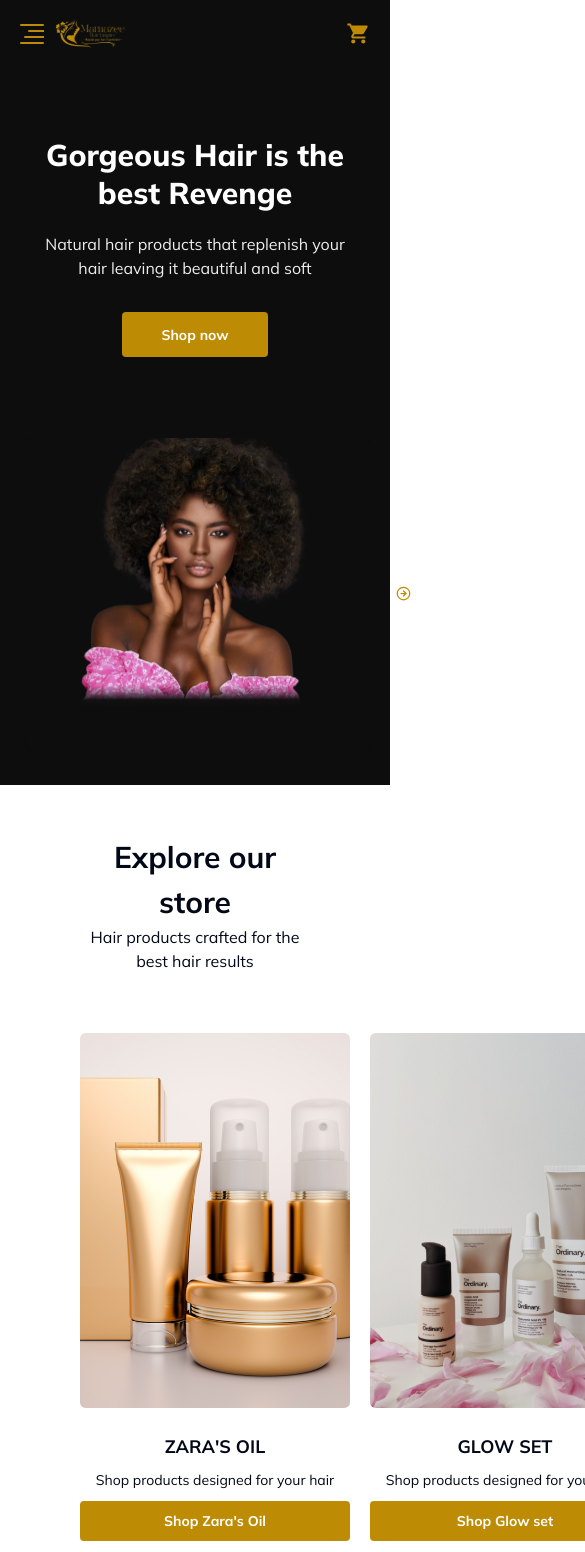
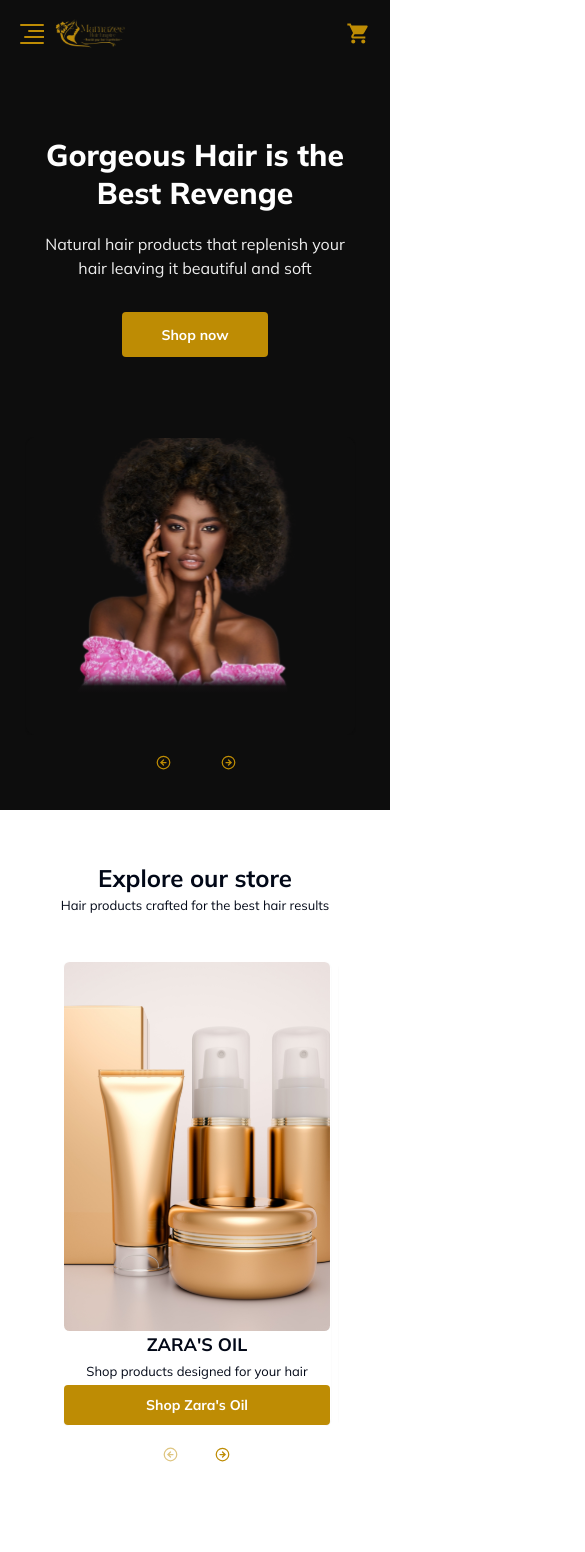
Before and after one commit to Perpy-del/MamaZee, a Next.js app: page / in a window 390 px wide. Shown: the top 1552 px of the page, 585 px wide, since content can reach past the window. Built offline with nearby package versions, Linux system fonts and the light colour scheme.

Commit message:
feat: responsiveness for explore shop section

```diff
--- a/components/Explore.tsx
+++ b/components/Explore.tsx
@@ -6,7 +6,7 @@
 
 const Explore = (props: Props) => {
   return (
-    <div className='px-[80px] pt-[50px] pb-[80px]'>
+    <div className='md:px-[80px] lg:px-[60px] pt-[50px] pb-[80px] sm:px-[20px] mdg:px-[30px]'>
       <ExploreShop />
       <ExploreTreatment />
     </div>
--- a/components/ExploreSection/ExploreShop.tsx
+++ b/components/ExploreSection/ExploreShop.tsx
@@ -1,40 +1,105 @@
+/* eslint-disable @next/next/no-img-element */
 import React from 'react';
 import { exploreCards } from './data';
-import Image from 'next/image';
 import { Button } from '../ui/button';
+import { Card, CardShopContent } from '@/components/ui/card';
+import {
+  Carousel,
+  CarouselContent,
+  // CarouselItem,
+  CarouselShopItem,
+  CarouselNext,
+  CarouselPrevious,
+} from '@/components/ui/carousel';
 
 type Props = {};
 
 const ExploreShop = (props: Props) => {
   return (
-    <div>
-      <div className='pb-[60px] text-center'>
-        <h1 className='text-[30px] font-bold'>Explore our store</h1>
-        <h4>Hair products crafted for the best hair results</h4>
+    <>
+      <div className="md:pb-[30px] sm:pb-[45px] text-center">
+        <h1 className="text-[30px] font-bold sm:text-[24px]">
+          Explore our store
+        </h1>
+        <h4 className="sm:text-[13px]">
+          Hair products crafted for the best hair results
+        </h4>
       </div>
-      <div className='flex gap-[20px]'>
-        {exploreCards.map((card, index) => {
+      <>
+        {/* Desktop Version */}
+        <div className="flex md:justify-between mdl:justify-evenly mdg:justify-around mx-auto p-[50px] sm:hidden mdl:flex flex-wrap mdl:pl-[10px] pr-[5px]">
+          {exploreCards.map((card, index: number) => {
             return (
-            <div key={index} className='flex flex-col'>
-              <div className='w-[270px] h-[400px] transform duration-500 ease-in-out cursor-pointer hover:scale-105'>
-              <Image
+              <div
+                key={index}
+                className="flex flex-col items-center gap-5 pb-12"
+              >
+                <div className="transform duration-500 ease-in-out cursor-pointer hover:scale-105">
+                  <img
                     src={card.cardImage}
                     alt="product_cards"
-                width={288}
-                height={400}
-                className='w-fit object-cover'
+                    className="w-[95%] mdl:w-[250px] lg:w-[200px] xl:w-[250px] mdg:w-[180px]"
                   />
                 </div>
-              <div className='flex flex-col gap-[10px] text-center'>
-                <h2 className='uppercase text-[18px] font-bold'>{card.product}</h2>
-                <h3 className='text-[14px]'>{card.prodDescription}</h3>
-                <Button variant='mzvariant' className='rounded'>{card.prodButton}</Button>
+                <div className="flex flex-col gap-[10px] text-center sm:gap-1 mdg:w-[80%] xl:w-[90%]">
+                  <h2 className="uppercase text-[18px] font-bold">
+                    {card.product}
+                  </h2>
+                  <h3 className="text-[14px] lg:text-[12px] sm:text-[13px] mdg:text-[12px]">
+                    {card.prodDescription}
+                  </h3>
+                  <Button
+                    variant="mzvariant"
+                    className="rounded w-[100%] mx-auto"
+                  >
+                    {card.prodButton}
+                  </Button>
                 </div>
               </div>
             );
           })}
         </div>
+
+        {/* Mobile Version */}
+        <Carousel className="w-full max-w-[288px] mx-auto sm:pl-3 smd:pl-4 smd:flex mdl:hidden">
+          <CarouselContent>
+            {exploreCards.map((card, index) => (
+              <CarouselShopItem key={index} className='pr-2 items-center'>
+                {/* <div className=""> */}
+                  <Card className='border-mzLight'>
+                    <CardShopContent className=" items-center justify-center">
+                      <div className=''>
+                        <img
+                          src={card.cardImage}
+                          alt="product_cards"
+                          className="object-contain"
+                        />
                       </div>
+                      <div className="flex flex-col gap-[10px] text-center sm:gap-1">
+                        <h2 className="uppercase text-[18px] font-bold">
+                          {card.product}
+                        </h2>
+                        <h3 className="text-[14px] sm:text-[13px]">
+                          {card.prodDescription}
+                        </h3>
+                        <Button
+                          variant="mzvariant"
+                          className="rounded w-[100%] mx-auto"
+                        >
+                          {card.prodButton}
+                        </Button>
+                      </div>
+                    </CardShopContent>
+                  </Card>
+                {/* </div> */}
+              </CarouselShopItem>
+            ))}
+          </CarouselContent>
+          <CarouselPrevious variant={null} />
+          <CarouselNext variant={null} />
+        </Carousel>
+      </>
+    </>
   );
 };
 
--- a/components/ExploreSection/ExploreTreatment.tsx
+++ b/components/ExploreSection/ExploreTreatment.tsx
@@ -6,12 +6,12 @@
 
 const ExploreTreatment = (props: Props) => {
   return (
-    <div className='py-[128px] flex'>
+    <div className='py-[128px] px-[50px] flex'>
       <img src='/explore_tm_one.svg' width='33%' height={457} alt='explore_treatment card' />
       <div className='w-[433px] text-center bg-[#FFF2CD] flex flex-col justify-center'>
         <h2 className='text-[#8A6500] text-[30px] tracking-tight leading-snug font-semibold'>You deserve a Mamazee Treatment</h2>
         <h4 className='text-[#0D0D0DF7] pb-[60px]'>Shop for organic hair products</h4>
-        <Button variant="mzvariant" className='w-[40%] my-0 mx-auto'>Shop now</Button>
+        <Button variant="mzvariant" className='w-[40%] my-0 mx-auto h-12 rounded'>Shop now</Button>
       </div>
       <img src='/explore_tm_two.svg' width='33%' height={457} alt='explore_treatment card' />
     </div>
--- a/components/Header.tsx
+++ b/components/Header.tsx
@@ -6,7 +6,7 @@
 
 const Header = (props: Props) => {
   return (
-    <div className='lg:pr-[10px] lg:pl-[60px] md:pr-[0px] md:pl-[35px] bg-[#0D0D0D] text-[#FFFFFF] h-[975px] md:h-[500px] mdl:h-[950px] lg:h-[550px] sm:h-[785px] smd:h-[920px] xl:h-[600px] 2xl:h-[850px]'>
+    <div className='lg:pr-[60px] lg:pl-[60px] md:pr-[0px] md:pl-[35px] bg-[#0D0D0D] text-[#FFFFFF] h-[975px] md:h-[500px] mdl:h-[950px] lg:h-[550px] sm:h-[810px] smd:h-[920px] xl:h-[600px] 2xl:h-[850px]'>
         <NavBar />
         <HeroSection />
     </div>
--- a/components/HeaderSection/HeroSection.tsx
+++ b/components/HeaderSection/HeroSection.tsx
@@ -22,10 +22,10 @@
   )
 
   return (
-    <div className="pl-[15px] flex sm:flex-col sm:pt-[85px] sm:gap-10 sm:justify-between sm:px-[20px] md:flex-row md:gap-5 md:items-center md:justify-between md:mr-[40px] lg:pt-[60px] xl:gap-5 xl:pt-[70px] 2xl:pl-[200px] mdg:pt-[40px] 2xl:gap-0 2xl:pr-[300px] 2xl:pt-[40px] 2xl:justify-around mdl:items-center">
+    <div className="pl-[15px] flex sm:flex-col sm:pt-[85px] sm:gap-10 sm:justify-between sm:px-[20px] md:flex-row md:gap-5 md:items-center md:justify-between md:mr-[40px] lg:pt-[60px] xl:gap-5 xl:pt-[10px] 2xl:pl-[200px] mdg:pt-[40px] 2xl:gap-0 2xl:pr-[300px] 2xl:pt-[40px] 2xl:justify-around mdl:items-center">
       <div className="flex sm:flex-col gap-5 sm:items-center sm:pb-[40px] md:items-start 2xl:gap-10">
         <h1 className="sm:text-[30px] leading-tight font-[800] sm:text-center sm:w-[90%] md:text-left md:text-[25px] lg:text-[36px] xl:text-[50px] xl:w-[80%]">
-          Gorgeous Hair is the best Revenge
+          Gorgeous Hair is the Best Revenge
         </h1>
         <h4 className="text-mzTextLight text-[18px] sm:text-[16px] sm:w-[90%] smd:w-[55%] pb-3 sm:text-center md:text-left md:w-[75%] md:text-[14px] lg:text-[16px] xl:text-[18px] 2xl:text-[20px] 2xl:w-[65%]">
           Natural hair products that replenish your hair leaving it beautiful
@@ -44,7 +44,7 @@
         >
           <CarouselContent className='border-mzBlack'>
             {carouselImages.map((carousel, index) => (
-              <CarouselItem key={index} className=''>
+              <CarouselItem key={index} className='xl:w-[580px]'>
                 <div className="">
                   <Card className='bg-mzBlack border-mzBlack'>
                     <CardContent className="">
--- a/components/ui/card.tsx
+++ b/components/ui/card.tsx
@@ -64,6 +64,14 @@
 ))
 CardContent.displayName = "CardContent"
 
+const CardShopContent = React.forwardRef<
+  HTMLDivElement,
+  React.HTMLAttributes<HTMLDivElement>
+>(({ className, ...props }, ref) => (
+  <div ref={ref} className={cn("pt-0", className)} {...props} />
+))
+CardShopContent.displayName = "CardShopContent"
+
 const CardFooter = React.forwardRef<
   HTMLDivElement,
   React.HTMLAttributes<HTMLDivElement>
@@ -76,4 +84,5 @@
 ))
 CardFooter.displayName = "CardFooter"
 
-export { Card, CardHeader, CardFooter, CardTitle, CardDescription, CardContent }
+export { Card, CardHeader, CardFooter, CardTitle, CardDescription, CardContent,
+CardShopContent }
--- a/components/ui/carousel.tsx
+++ b/components/ui/carousel.tsx
@@ -135,7 +135,7 @@
         <div
           ref={ref}
           onKeyDownCapture={handleKeyDown}
-          className={cn("relative", className)}
+          className={cn("relative w-[500px]", className)}
           role="region"
           aria-roledescription="carousel"
           {...props}
@@ -160,7 +160,7 @@
         ref={ref}
         className={cn(
           "flex ",
-          orientation === "horizontal" ? "-mr-4" : "-mt-4 flex-col",
+          orientation === "horizontal" ? "md:-mr-4" : "-mt-4 flex-col",
           className
         )}
         {...props}
@@ -192,6 +192,28 @@
 })
 CarouselItem.displayName = "CarouselItem"
 
+const CarouselShopItem = React.forwardRef<
+  HTMLDivElement,
+  React.HTMLAttributes<HTMLDivElement>
+>(({ className, ...props }, ref) => {
+  const { orientation } = useCarousel()
+
+  return (
+    <div
+      ref={ref}
+      role="group"
+      aria-roledescription="slide"
+      className={cn(
+        "min-w-0 shrink-0 grow-0 basis-full",
+        orientation === "horizontal" ? "pr-1" : "pt-4",
+        className
+      )}
+      {...props}
+    />
+  )
+})
+CarouselShopItem.displayName = "CarouselShopItem"
+
 const CarouselPrevious = React.forwardRef<
   HTMLButtonElement,
   React.ComponentProps<typeof Button>
@@ -204,9 +226,9 @@
       variant={variant}
       size={size}
       className={cn(
-        "absolute rounded-full",
+        "absolute h-8 w-8 rounded-full",
         orientation === "horizontal"
-          ? "-left-12 top-1/2 -translate-y-1/2"
+          ? "sm:-bottom-[60px] sm:right-[53%] sm:-translate-y-1/2 md:-left-12 md:top-1/2 md:-translate-y-1/2"
           : "-top-12 left-1/2 -translate-x-1/2 rotate-90",
         className
       )}
@@ -235,7 +257,7 @@
       className={cn(
         "absolute h-8 w-8 rounded-full",
         orientation === "horizontal"
-          ? "-right-12 top-1/2 -translate-y-1/2"
+          ? "sm:-bottom-[60px] sm:right-[35%] sm:-translate-y-1/2 md:-right-12 md:top-1/2 md:-translate-y-1/2"
           : "-bottom-12 left-1/2 -translate-x-1/2 rotate-90",
         className
       )}
@@ -255,6 +277,7 @@
   Carousel,
   CarouselContent,
   CarouselItem,
+  CarouselShopItem,
   CarouselPrevious,
   CarouselNext,
 }
```
Lines whose indentation alone changed are shown as unchanged.
